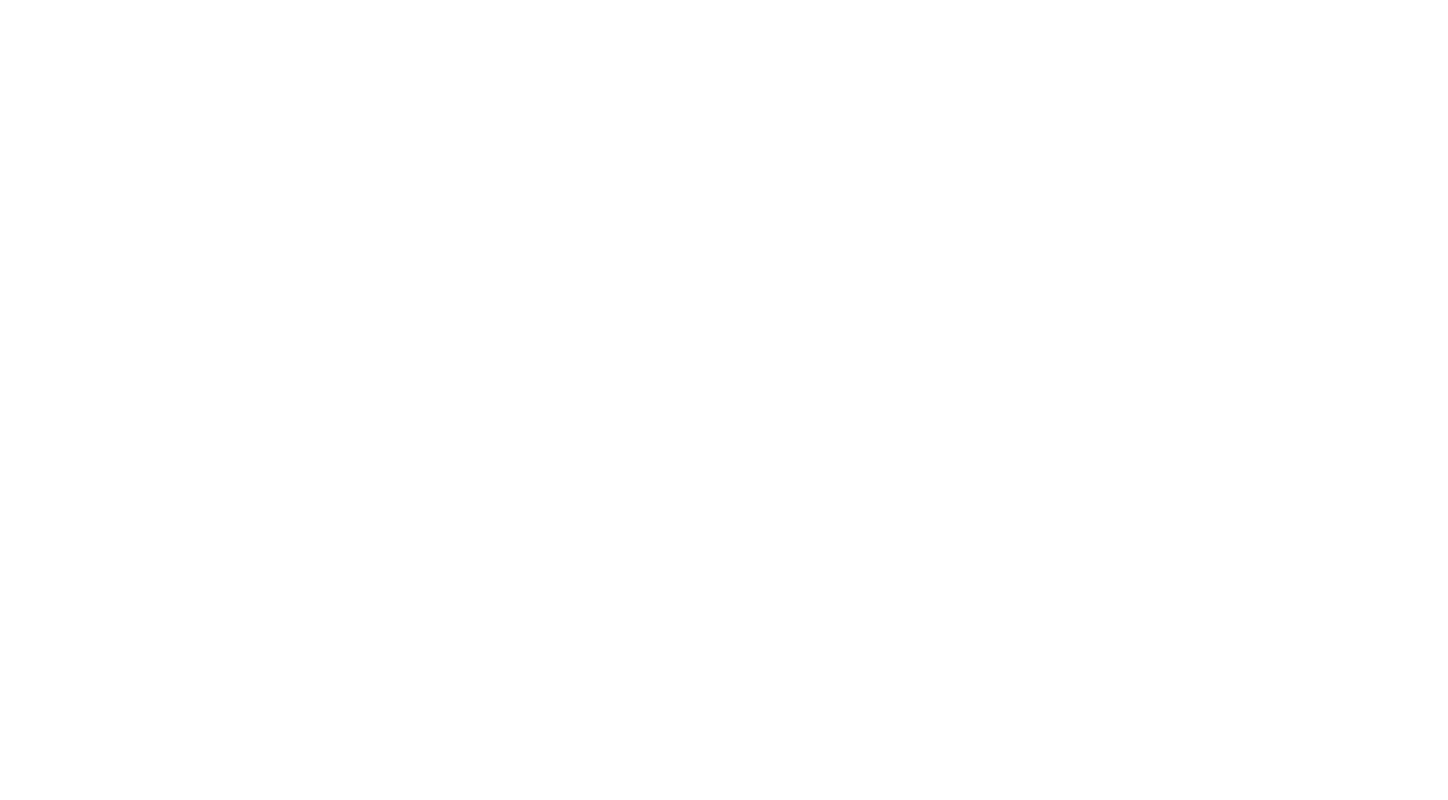
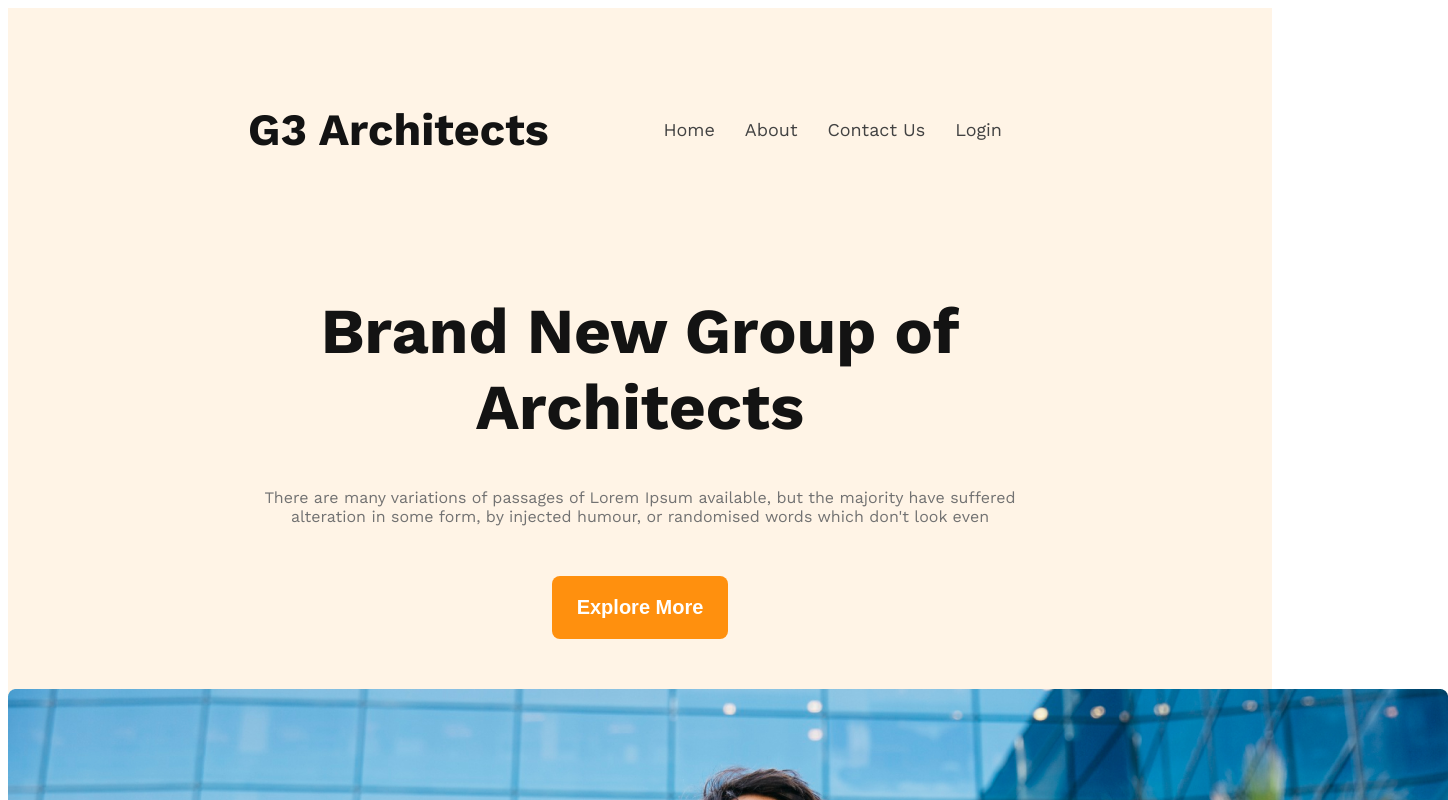
Before and after one commit to Focus4Study/G3-architects-website, a plain HTML site: page index.html in a window 1280 px wide. Shown: the top 800 px of the page, 1448 px wide, since content can reach past the window. Drawn offline with nearby package versions, Linux system fonts and the light colour scheme.

Commit message:
added nav and banner section

```diff
--- a/index.html
+++ b/index.html
@@ -1,12 +1,47 @@
 <!DOCTYPE html>
 <html lang="en">
+
 <head>
     <meta charset="UTF-8">
     <meta name="viewport" content="width=device-width, initial-scale=1.0">
     <title>G3 Architects</title>
     <link rel="stylesheet" href="styles/g3.css">
 </head>
+
 <body>
+    <header>
+        <nav>
+            <h3 class="section-title">G3 Architects</h3>
+            <ul>
+                <li><a href="">Home</a></li>
+                <li><a href="">About</a></li>
+                <li><a href="">Contact Us</a></li>
+                <li><a href="">Login</a></li>
+            </ul>
+        </nav>
+        <div class="banner-section">
+            <div class="banner-content">
+                <h1 class="banner-title">
+                    Brand New
+                    Group of Architects
+                </h1>
+                <p class="description">
+                    There are many variations of passages of Lorem Ipsum available, but the majority have suffered
+                    alteration in some form, by injected humour, or randomised words which don't look even
+                </p>
+                <button class="btn-primary">
+                    Explore More
+                </button>
+            </div>
+            <img src="images/banner.png" alt="">
+        </div>
+    </header>
+    <main>
 
+    </main>
+    <footer>
+
+    </footer>
 </body>
+
 </html>
--- a/styles/g3.css
+++ b/styles/g3.css
@@ -0,0 +1,90 @@
+/* font styles imported from google */
+@import url('https://fonts.googleapis.com/css2?family=Work+Sans:wght@400;600;700;800&display=swap');
+
+/* shared styles */
+body {
+    font-family: 'Work Sans', sans-serif;
+}
+
+.section-title {
+    color: #131313;
+    font-size: 2.8rem;
+    font-weight: 700;
+}
+
+.description {
+    color: #727272;
+    text-align: center;
+}
+
+.btn-primary {
+    color: #FFF;
+    text-align: center;
+    font-size: 1.25rem;
+    font-weight: 600;
+    border-radius: 8px;
+    background: #FF900E;
+    padding: 20px 25px;
+    border: 0;
+    margin-bottom: 50px;
+}
+
+/* header styles */
+
+header {
+    background-color: rgba(255, 144, 14, 0.10);
+}
+
+nav {
+    display: flex;
+    justify-content: space-between;
+    padding: 50px 240px;
+    align-items: center;
+}
+
+nav>ul {
+    display: flex;
+
+}
+
+nav li {
+    list-style: none;
+    margin-right: 30px;
+    font-size: 1.125rem;
+    font-weight: 500;
+
+}
+
+nav a {
+    text-decoration: none;
+    color: #424242;
+    text-align: center;
+}
+
+/* head banner styles section */
+
+
+
+
+.banner-content {
+    max-width: 800px;
+    text-align: center;
+    margin: 0 auto;
+}
+
+.banner-title {
+    color: #131313;
+    text-align: center;
+    font-family: Work Sans;
+    font-size: 4rem;
+    font-weight: 700;
+}
+
+.banner-content > p{
+    margin-bottom: 50px;
+}
+
+.banner-section> img{
+    display: flex;
+    margin: 0 auto;
+}
```
Also changed, not shown: images/architect.png (added), images/banner.png (added), images/icons/customers.png (added), images/icons/email.png (added), images/icons/projects.png (added), images/icons/ribon.png (added), images/sponsors/amazon.png (added), images/sponsors/figma.png (added), images/sponsors/google.png (added), images/sponsors/spotify.png (added), images/sponsors/telerama.png (added), images/team1.png (added), images/team2.png (added), images/team3.png (added), 1 more files.
